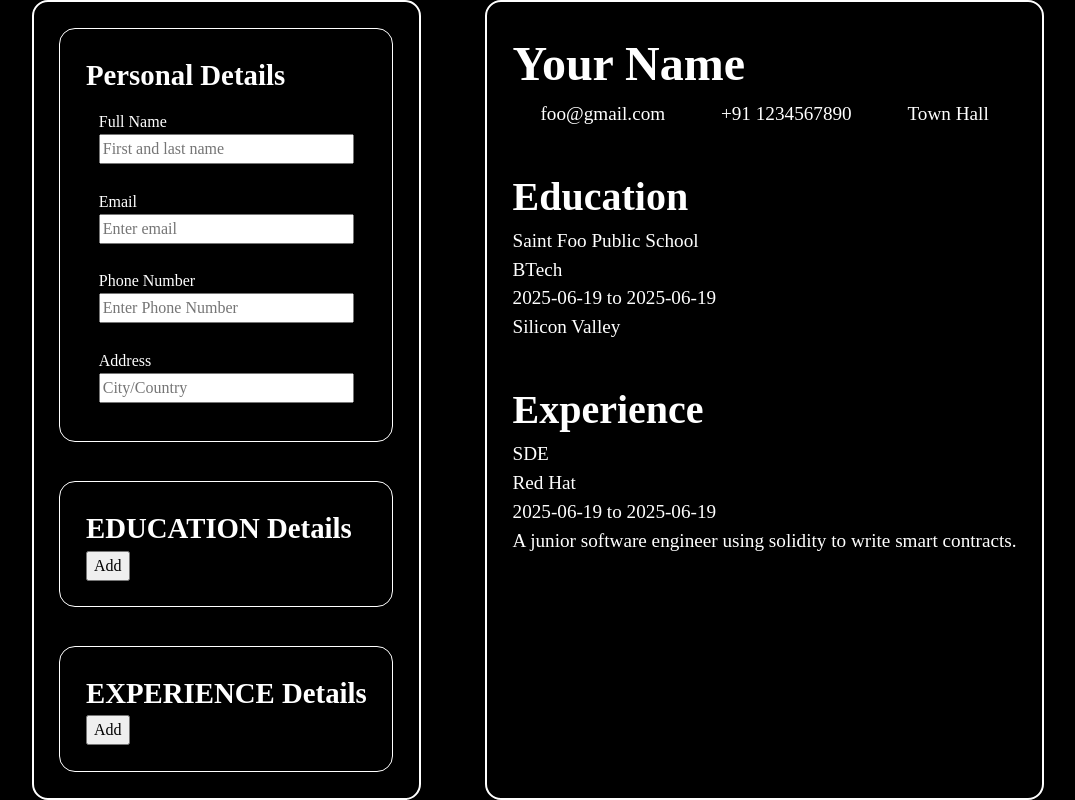
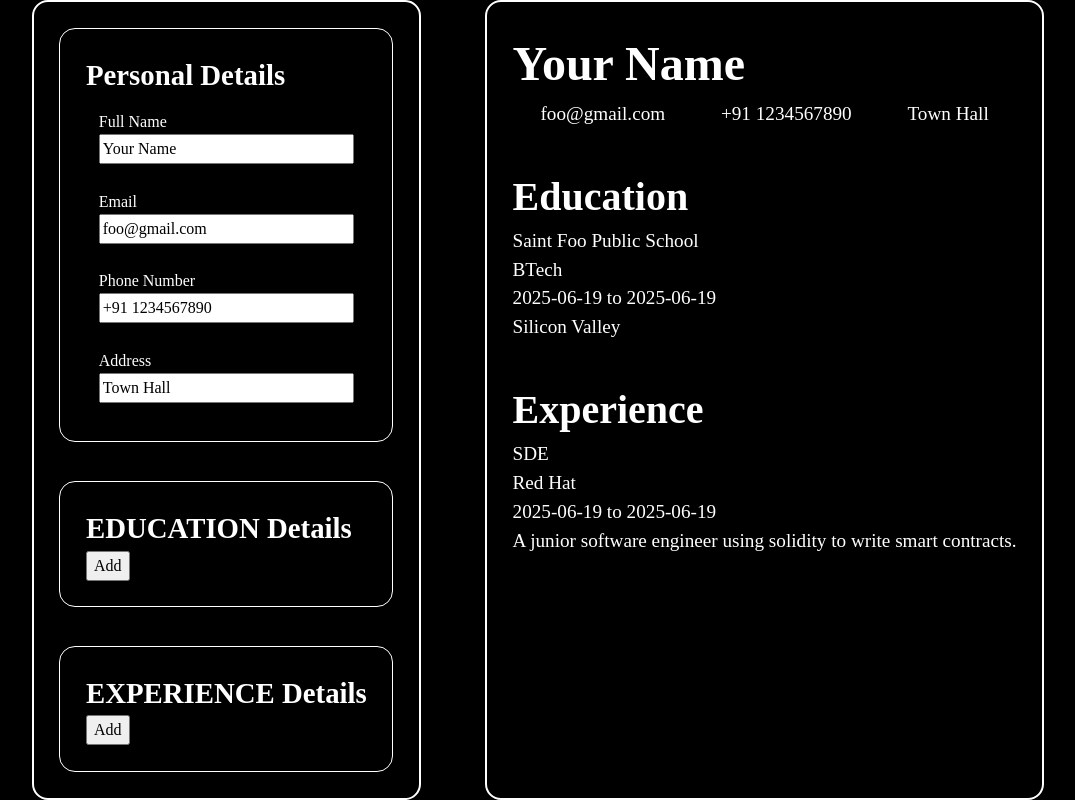
Before and after one commit to devnchill/CvBuilder, a React (Vite) app: page / in a window 1280 px wide. Shown: the whole page, without its empty margins (102-1177 px from the left). Built offline with nearby package versions, Linux system fonts and the light colour scheme.

Commit message:
feat: done wiring preview with formData

```diff
--- a/src/App.tsx
+++ b/src/App.tsx
@@ -2,6 +2,7 @@ import Preview from "./Components/Preview/Preview";
 import Resume from "./Components/Resume/Resume";
 import "./Styles/styles.css";
 import { useState } from "react";
+import type { IFormData } from "./Types/formData.types";
 
 export default function App(): React.ReactElement {
   const currDate = new Date().toISOString().split("T")[0];
@@ -22,13 +23,23 @@ export default function App(): React.ReactElement {
     description:
       "A junior software engineer using solidity to write smart contracts.",
   };
-  console.log(initialFormData.eduStartDate);
+
+  function handleInput(
+    key: keyof IFormData,
+    e: React.ChangeEvent<HTMLInputElement | HTMLTextAreaElement>,
+  ) {
+    setFormData((prev) => {
+      const newFormData = { ...prev };
+      newFormData[key] = e.target.value;
+      return newFormData;
+    });
+  }
 
   const [formData, setFormData] = useState(initialFormData);
 
   return (
     <>
-      <Resume formData={formData} setFormData={setFormData} />
+      <Resume formData={formData} handleInput={handleInput} />
       <Preview formData={formData} />
     </>
   );
--- a/src/Components/Resume/Forms/EducationForm.tsx
+++ b/src/Components/Resume/Forms/EducationForm.tsx
@@ -1,23 +1,60 @@
 import type { ReactElement } from "react";
+import type { IFormData } from "../../../Types/formData.types";
 
-export default function EducationForm(): ReactElement {
+interface EducationFormProps {
+  formData: IFormData;
+  handleInput: (
+    key: keyof IFormData,
+    e: React.ChangeEvent<HTMLInputElement>,
+  ) => void;
+}
+
+export default function EducationForm({
+  formData,
+  handleInput,
+}: EducationFormProps): ReactElement {
   return (
     <>
       <div className="input-div">
-        <label htmlFor="school">Schoo/University</label>
-        <input id="school" type="text" placeholder="Enter School Name" />
+        <label htmlFor="school">School/University</label>
+        <input
+          id="school"
+          type="text"
+          placeholder="Enter School Name"
+          value={formData.schoolName}
+          onChange={(e) => handleInput("schoolName", e)}
+        />
       </div>
+
       <div className="input-div">
         <label htmlFor="degree">Degree</label>
-        <input id="degree" placeholder="Enter degree" />
+        <input
+          id="degree"
+          type="text"
+          placeholder="Enter degree"
+          value={formData.degree}
+          onChange={(e) => handleInput("degree", e)}
+        />
       </div>
+
       <div className="input-div">
         <label htmlFor="start-date">Start Date</label>
-        <input id="start-date" type="date" />
+        <input
+          id="start-date"
+          type="date"
+          value={formData.eduStartDate}
+          onChange={(e) => handleInput("eduStartDate", e)}
+        />
       </div>
+
       <div className="input-div">
         <label htmlFor="end-date">End Date</label>
-        <input id="end-date" type="date" />
+        <input
+          id="end-date"
+          type="date"
+          value={formData.eduEndDate}
+          onChange={(e) => handleInput("eduEndDate", e)}
+        />
       </div>
     </>
   );
--- a/src/Components/Resume/Forms/PersonalForm.tsx
+++ b/src/Components/Resume/Forms/PersonalForm.tsx
@@ -1,28 +1,64 @@
 import type { ReactElement } from "react";
+import type { IFormData } from "../../../Types/formData.types";
 
-export default function PersonalForm(): ReactElement {
+interface PersonalFormProps {
+  formData: IFormData;
+  handleInput: (
+    key: keyof IFormData,
+    e: React.ChangeEvent<HTMLInputElement | HTMLTextAreaElement>,
+  ) => void;
+}
+
+export default function PersonalForm({
+  formData,
+  handleInput,
+}: PersonalFormProps): ReactElement {
   return (
     <section className="section-wrapper">
       <h3>Personal Details</h3>
+
       <div className="input-div">
         <label htmlFor="full-name">Full Name</label>
-        <input id="full-name" type="text" placeholder="First and last name" />
+        <input
+          id="full-name"
+          type="text"
+          placeholder="First and last name"
+          value={formData.name}
+          onChange={(e) => handleInput("name", e)}
+        />
       </div>
+
       <div className="input-div">
         <label htmlFor="email">Email</label>
-        <input id="full-name" type="email" placeholder="Enter email" />
+        <input
+          id="email"
+          type="email"
+          placeholder="Enter email"
+          value={formData.email}
+          onChange={(e) => handleInput("email", e)}
+        />
       </div>
+
       <div className="input-div">
         <label htmlFor="phone-number">Phone Number</label>
         <input
           id="phone-number"
-          type="phone-number"
+          type="text"
           placeholder="Enter Phone Number"
+          value={formData.phoneNumber}
+          onChange={(e) => handleInput("phoneNumber", e)}
         />
       </div>
+
       <div className="input-div">
         <label htmlFor="address">Address</label>
-        <input id="address" type="text" placeholder="City/Country" />
+        <input
+          id="address"
+          type="text"
+          placeholder="City/Country"
+          value={formData.address}
+          onChange={(e) => handleInput("address", e)}
+        />
       </div>
     </section>
   );
--- a/src/Components/Resume/Resume.tsx
+++ b/src/Components/Resume/Resume.tsx
@@ -2,16 +2,28 @@ import type { ReactElement } from "react";
 import PersonalForm from "./Forms/PersonalForm";
 import ExpandableProps from "../../ExpandableProps.tsx";
 import EducationForm from "./Forms/EducationForm.tsx";
+import type { IFormData } from "../../Types/formData.types";
 
-export default function Resume(): ReactElement {
+interface ResumeProps {
+  formData: IFormData;
+  handleInput: (
+    key: keyof IFormData,
+    e: React.ChangeEvent<HTMLInputElement | HTMLTextAreaElement>,
+  ) => void;
+}
+
+export default function Resume({
+  formData,
+  handleInput,
+}: ResumeProps): ReactElement {
   return (
     <main className="resume">
-      <PersonalForm />
+      <PersonalForm formData={formData} handleInput={handleInput} />
       <ExpandableProps title="Education">
-        <EducationForm />
+        <EducationForm formData={formData} handleInput={handleInput} />
       </ExpandableProps>
       <ExpandableProps title="Experience">
-        <EducationForm />
+        <EducationForm formData={formData} handleInput={handleInput} />
       </ExpandableProps>
     </main>
   );
```
